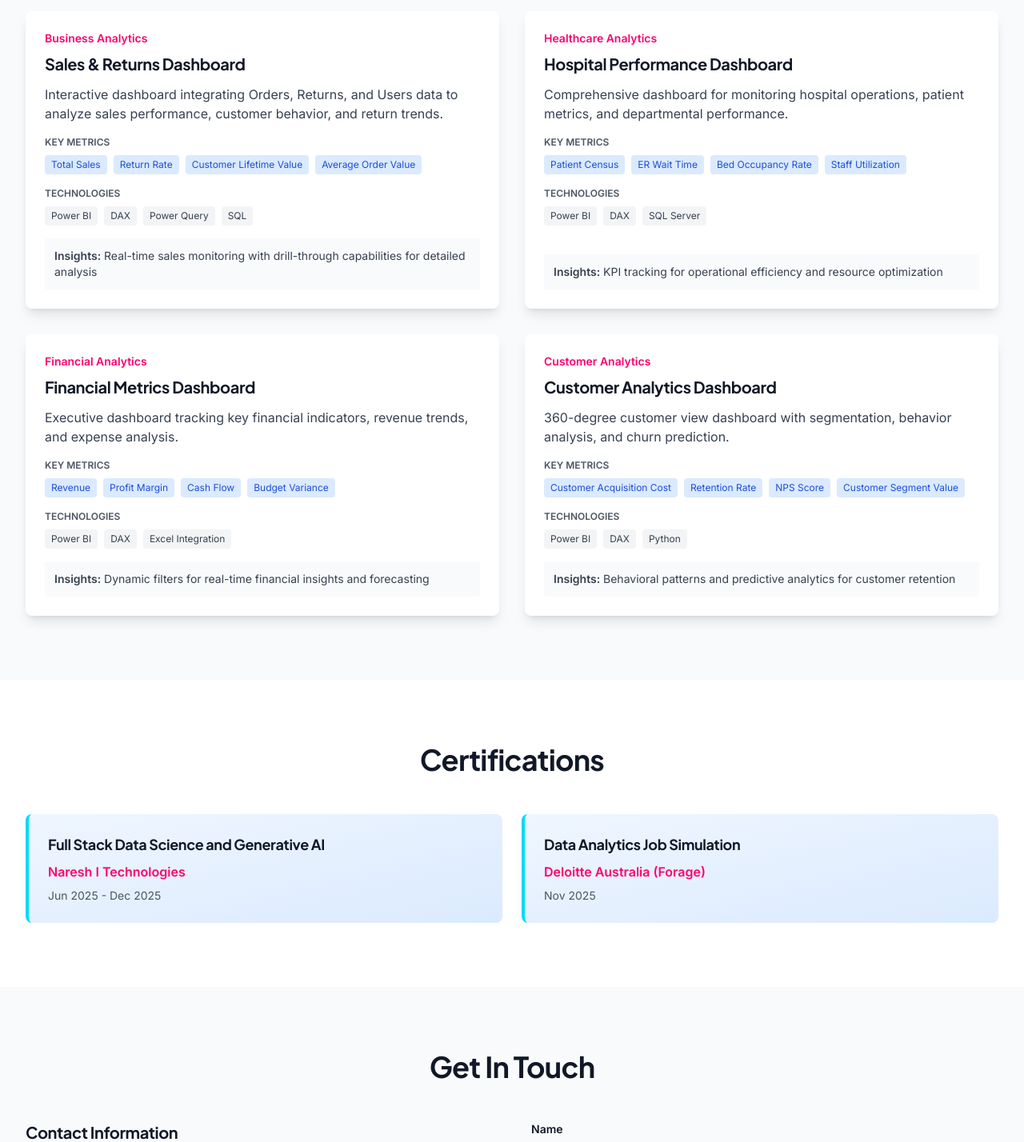
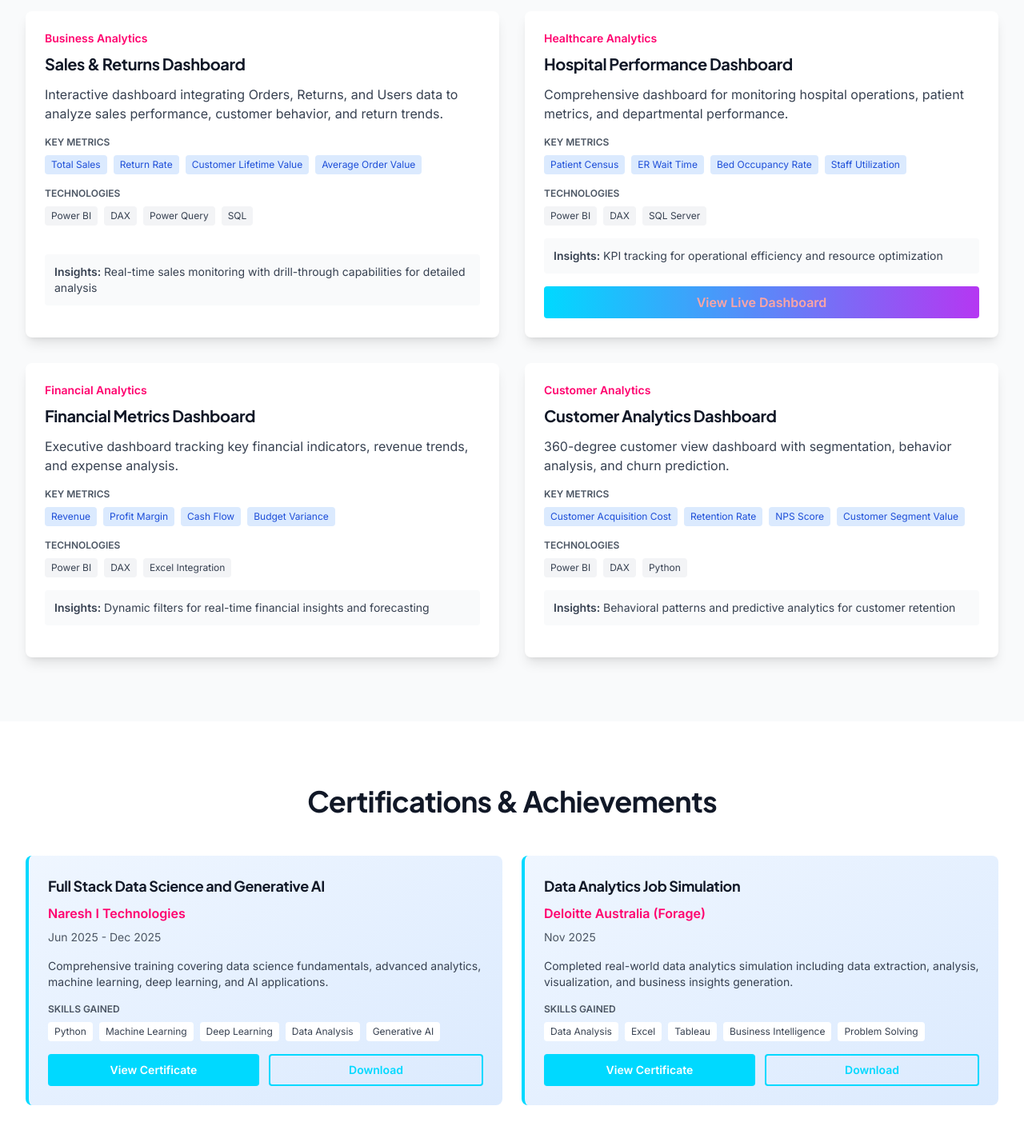
Before and after one commit to rohan-insights/Portfolio, a Next.js app: page / in a window 1280 px wide. Shown: the part 4253-5681 px from the top of the page at 80% size. Built offline with nearby package versions, Linux system fonts and the light colour scheme.

Commit message:
modified:   components/sections/Certifications.tsx 	modified:   components/sections/PowerBIDashboards.tsx 	modified:   lib/resume-data.ts

```diff
--- a/components/sections/Certifications.tsx
+++ b/components/sections/Certifications.tsx
@@ -2,9 +2,13 @@
 
 import { motion } from "framer-motion";
 import { resumeData } from "@/lib/resume-data";
+import { useState } from "react";
 
 export default function Certifications() {
+  const [selectedCert, setSelectedCert] = useState<typeof resumeData.certifications[0] | null>(null);
+
   return (
+    <>
       <section id="certifications" className="py-20 bg-white dark:bg-gray-900">
         <div className="max-w-7xl mx-auto px-4 sm:px-6 lg:px-8">
           <motion.h2
@@ -13,14 +17,14 @@ export default function Certifications() {
             whileInView={{ opacity: 1, y: 0 }}
             viewport={{ once: true }}
           >
-          Certifications
+            Certifications & Achievements
           </motion.h2>
 
           <div className="grid md:grid-cols-2 gap-6">
             {resumeData.certifications.map((cert, idx) => (
               <motion.div
                 key={idx}
-              className="bg-gradient-to-br from-blue-50 to-blue-100 dark:from-gray-800 dark:to-gray-900 p-6 rounded-lg border-l-4 border-primary"
+                className="bg-gradient-to-br from-blue-50 to-blue-100 dark:from-gray-800 dark:to-gray-900 p-6 rounded-lg border-l-4 border-primary hover:shadow-lg transition-shadow"
                 initial={{ opacity: 0, x: -20 }}
                 whileInView={{ opacity: 1, x: 0 }}
                 viewport={{ once: true }}
@@ -30,13 +34,146 @@ export default function Certifications() {
                   {cert.name}
                 </h3>
                 <p className="text-accent font-semibold mb-2">{cert.issuer}</p>
-              <p className="text-gray-600 dark:text-gray-400 text-sm">
+                <p className="text-gray-600 dark:text-gray-400 text-sm mb-4">
                   {cert.duration}
                 </p>
+
+                {cert.description && (
+                  <p className="text-gray-700 dark:text-gray-300 text-sm mb-4">
+                    {cert.description}
+                  </p>
+                )}
+
+                {cert.skills && (
+                  <div className="mb-4">
+                    <p className="text-xs font-semibold text-gray-600 dark:text-gray-400 mb-2">
+                      SKILLS GAINED
+                    </p>
+                    <div className="flex flex-wrap gap-2">
+                      {cert.skills.map((skill, i) => (
+                        <span
+                          key={i}
+                          className="px-2 py-1 bg-white dark:bg-gray-700 text-gray-700 dark:text-gray-300 rounded text-xs"
+                        >
+                          {skill}
+                        </span>
+                      ))}
+                    </div>
+                  </div>
+                )}
+
+                <div className="flex gap-3">
+                  <button
+                    onClick={() => setSelectedCert(cert)}
+                    className="flex-1 px-4 py-2 bg-primary text-white rounded text-sm font-semibold hover:bg-accent transition-colors"
+                  >
+                    View Certificate
+                  </button>
+                  {cert.certificateUrl && (
+                    <a
+                      href={cert.certificateUrl}
+                      download
+                      className="flex-1 px-4 py-2 border-2 border-primary text-primary rounded text-sm font-semibold hover:bg-primary hover:text-white transition-colors text-center"
+                    >
+                      Download
+                    </a>
+                  )}
+                </div>
               </motion.div>
             ))}
           </div>
         </div>
       </section>
+
+      {/* Certificate Modal */}
+      {selectedCert && (
+        <motion.div
+          className="fixed inset-0 z-50 flex items-center justify-center bg-black/80 backdrop-blur-sm p-4"
+          initial={{ opacity: 0 }}
+          animate={{ opacity: 1 }}
+          exit={{ opacity: 0 }}
+          onClick={() => setSelectedCert(null)}
+        >
+          <motion.div
+            className="bg-white dark:bg-gray-900 rounded-lg max-w-2xl w-full max-h-[90vh] overflow-y-auto"
+            initial={{ scale: 0.95, opacity: 0 }}
+            animate={{ scale: 1, opacity: 1 }}
+            exit={{ scale: 0.95, opacity: 0 }}
+            onClick={(e) => e.stopPropagation()}
+          >
+            <div className="flex justify-between items-center p-6 border-b border-gray-200 dark:border-gray-700 sticky top-0 bg-white dark:bg-gray-900">
+              <h2 className="text-2xl font-bold text-gray-900 dark:text-white">
+                {selectedCert.name}
+              </h2>
+              <button
+                onClick={() => setSelectedCert(null)}
+                className="text-gray-500 hover:text-gray-700 dark:hover:text-gray-300 text-2xl"
+              >
+                ✕
+              </button>
+            </div>
+
+            <div className="p-6">
+              {selectedCert.imageUrl && (
+                <div className="mb-6">
+                  <img
+                    src={selectedCert.imageUrl}
+                    alt={selectedCert.name}
+                    className="w-full rounded-lg border border-gray-200 dark:border-gray-700"
+                  />
+                </div>
+              )}
+
+              <div className="space-y-4">
+                <div>
+                  <h3 className="font-semibold text-gray-900 dark:text-white mb-2">Issuing Organization</h3>
+                  <p className="text-gray-700 dark:text-gray-300">{selectedCert.issuer}</p>
+                </div>
+
+                <div>
+                  <h3 className="font-semibold text-gray-900 dark:text-white mb-2">Duration</h3>
+                  <p className="text-gray-700 dark:text-gray-300">{selectedCert.duration}</p>
+                </div>
+
+                {selectedCert.description && (
+                  <div>
+                    <h3 className="font-semibold text-gray-900 dark:text-white mb-2">Description</h3>
+                    <p className="text-gray-700 dark:text-gray-300">{selectedCert.description}</p>
+                  </div>
+                )}
+
+                {selectedCert.skills && (
+                  <div>
+                    <h3 className="font-semibold text-gray-900 dark:text-white mb-3">Skills Gained</h3>
+                    <div className="flex flex-wrap gap-2">
+                      {selectedCert.skills.map((skill, i) => (
+                        <span
+                          key={i}
+                          className="px-3 py-1 bg-blue-100 dark:bg-blue-900/30 text-blue-700 dark:text-blue-300 rounded-full text-sm"
+                        >
+                          {skill}
+                        </span>
+                      ))}
+                    </div>
+                  </div>
+                )}
+
+                {selectedCert.certificateUrl && (
+                  <div className="pt-4">
+                    <a
+                      href={selectedCert.certificateUrl}
+                      download
+                      className="inline-block w-full px-6 py-3 bg-gradient-to-r from-primary to-secondary text-red-300 rounded-lg font-semibold hover:shadow-lg transition-all text-center"
+                    >
+                      Download Certificate PDF
+                    </a>
+                  </div>
+                )}
+              </div>
+            </div>
+          </motion.div>
+        </motion.div>
+      )}
+    </>
   );
 }
--- a/components/sections/PowerBIDashboards.tsx
+++ b/components/sections/PowerBIDashboards.tsx
@@ -1,6 +1,7 @@
 "use client";
 
 import { motion } from "framer-motion";
+import { useState } from "react";
 import { resumeData } from "@/lib/resume-data";
 
 const DashboardCard = ({
@@ -10,6 +11,8 @@ const DashboardCard = ({
   tools,
   keyMetrics,
   insights,
+  embedUrl,
+  onView,
 }: {
   title: string;
   description: string;
@@ -17,6 +20,8 @@ const DashboardCard = ({
   tools: string[];
   keyMetrics: string[];
   insights: string;
+  embedUrl: string;
+  onView: () => void;
 }) => (
   <motion.div
     className="bg-white dark:bg-gray-800 rounded-lg overflow-hidden shadow-lg hover:shadow-2xl transition-shadow h-full flex flex-col"
@@ -63,17 +68,31 @@ const DashboardCard = ({
         </div>
       </div>
 
-      <div className="bg-gray-50 dark:bg-gray-900 rounded p-3 mt-auto">
+      <div className="bg-gray-50 dark:bg-gray-900 rounded p-3 mt-auto mb-4">
         <p className="text-sm text-gray-700 dark:text-gray-300">
           <span className="font-semibold">Insights:</span> {insights}
         </p>
       </div>
+
+      {embedUrl && (
+        <button
+          onClick={onView}
+          className="w-full px-4 py-2 bg-gradient-to-r from-primary to-secondary text-red-300 rounded font-semibold hover:shadow-lg transition-all"
+        >
+          View Live Dashboard
+        </button>
+      )}
     </div>
   </motion.div>
 );
 
 export default function PowerBIDashboards() {
+  const [selectedDashboard, setSelectedDashboard] = useState<string | null>(null);
+
+  const selected = resumeData.powerBIDashboards.find(d => d.title === selectedDashboard);
+
   return (
+    <>
       <section id="dashboards" className="py-20 bg-gray-50 dark:bg-dark">
         <div className="max-w-7xl mx-auto px-4 sm:px-6 lg:px-8">
           <motion.h2
@@ -110,11 +129,53 @@ export default function PowerBIDashboards() {
                   tools={dashboard.tools}
                   keyMetrics={dashboard.keyMetrics}
                   insights={dashboard.insights}
+                  embedUrl={dashboard.embedUrl}
+                  onView={() => setSelectedDashboard(dashboard.title)}
                 />
               </motion.div>
             ))}
           </div>
         </div>
       </section>
+
+      {/* Modal for embedded dashboard */}
+      {selected && selected.embedUrl && (
+        <motion.div
+          className="fixed inset-0 z-50 flex items-center justify-center bg-black/80 backdrop-blur-sm p-4"
+          initial={{ opacity: 0 }}
+          animate={{ opacity: 1 }}
+          exit={{ opacity: 0 }}
+          onClick={() => setSelectedDashboard(null)}
+        >
+          <motion.div
+            className="bg-white dark:bg-gray-900 rounded-lg w-full max-w-6xl max-h-[90vh] flex flex-col"
+            initial={{ scale: 0.95, opacity: 0 }}
+            animate={{ scale: 1, opacity: 1 }}
+            exit={{ scale: 0.95, opacity: 0 }}
+            onClick={(e) => e.stopPropagation()}
+          >
+            <div className="flex justify-between items-center p-6 border-b border-gray-200 dark:border-gray-700">
+              <h2 className="text-2xl font-bold text-gray-900 dark:text-white">
+                {selected.title}
+              </h2>
+              <button
+                onClick={() => setSelectedDashboard(null)}
+                className="text-gray-500 hover:text-gray-700 dark:hover:text-gray-300 text-2xl"
+              >
+                ✕
+              </button>
+            </div>
+            <div className="flex-1 overflow-hidden">
+              <iframe
+                src={selected.embedUrl}
+                className="w-full h-full border-0"
+                allowFullScreen
+                title={selected.title}
+              ></iframe>
+            </div>
+          </motion.div>
+        </motion.div>
+      )}
+    </>
   );
 }
--- a/lib/resume-data.ts
+++ b/lib/resume-data.ts
@@ -55,11 +55,19 @@ export const resumeData = {
       name: "Full Stack Data Science and Generative AI",
       issuer: "Naresh I Technologies",
       duration: "Jun 2025 - Dec 2025",
+      description: "Comprehensive training covering data science fundamentals, advanced analytics, machine learning, deep learning, and AI applications.",
+      certificateUrl: "/certificates/naresh-fullstack-ds-ai.pdf",
+      imageUrl: "/certificates/naresh-fullstack-ds-ai.jpg",
+      skills: ["Python", "Machine Learning", "Deep Learning", "Data Analysis", "Generative AI"],
     },
     {
       name: "Data Analytics Job Simulation",
       issuer: "Deloitte Australia (Forage)",
       duration: "Nov 2025",
+      description: "Completed real-world data analytics simulation including data extraction, analysis, visualization, and business insights generation.",
+      certificateUrl: "/certificates/deloitte-data-analyst.pdf",
+      imageUrl: "/certificates/deloitte-data-analyst.jpg",
+      skills: ["Data Analysis", "Excel", "Tableau", "Business Intelligence", "Problem Solving"],
     },
   ],
 
@@ -72,6 +80,7 @@ export const resumeData = {
       keyMetrics: ["Total Sales", "Return Rate", "Customer Lifetime Value", "Average Order Value"],
       insights: "Real-time sales monitoring with drill-through capabilities for detailed analysis",
       image: "/dashboards/sales-returns.png",
+      embedUrl: "",
     },
     {
       title: "Hospital Performance Dashboard",
@@ -81,6 +90,7 @@ export const resumeData = {
       keyMetrics: ["Patient Census", "ER Wait Time", "Bed Occupancy Rate", "Staff Utilization"],
       insights: "KPI tracking for operational efficiency and resource optimization",
       image: "/dashboards/hospital-performance.png",
+      embedUrl: "https://app.powerbi.com/links/Bpfr1OxXBR?ctid=e56f0506-43da-4219-997c-29d7ede421f2&pbi_source=linkShare",
     },
     {
       title: "Financial Metrics Dashboard",
@@ -90,6 +100,7 @@ export const resumeData = {
       keyMetrics: ["Revenue", "Profit Margin", "Cash Flow", "Budget Variance"],
       insights: "Dynamic filters for real-time financial insights and forecasting",
       image: "/dashboards/financial-metrics.png",
+      embedUrl: "",
     },
     {
       title: "Customer Analytics Dashboard",
@@ -99,6 +110,7 @@ export const resumeData = {
       keyMetrics: ["Customer Acquisition Cost", "Retention Rate", "NPS Score", "Customer Segment Value"],
       insights: "Behavioral patterns and predictive analytics for customer retention",
       image: "/dashboards/customer-analytics.png",
+      embedUrl: "",
     },
   ],
 
```
Lines whose indentation alone changed are shown as unchanged.
